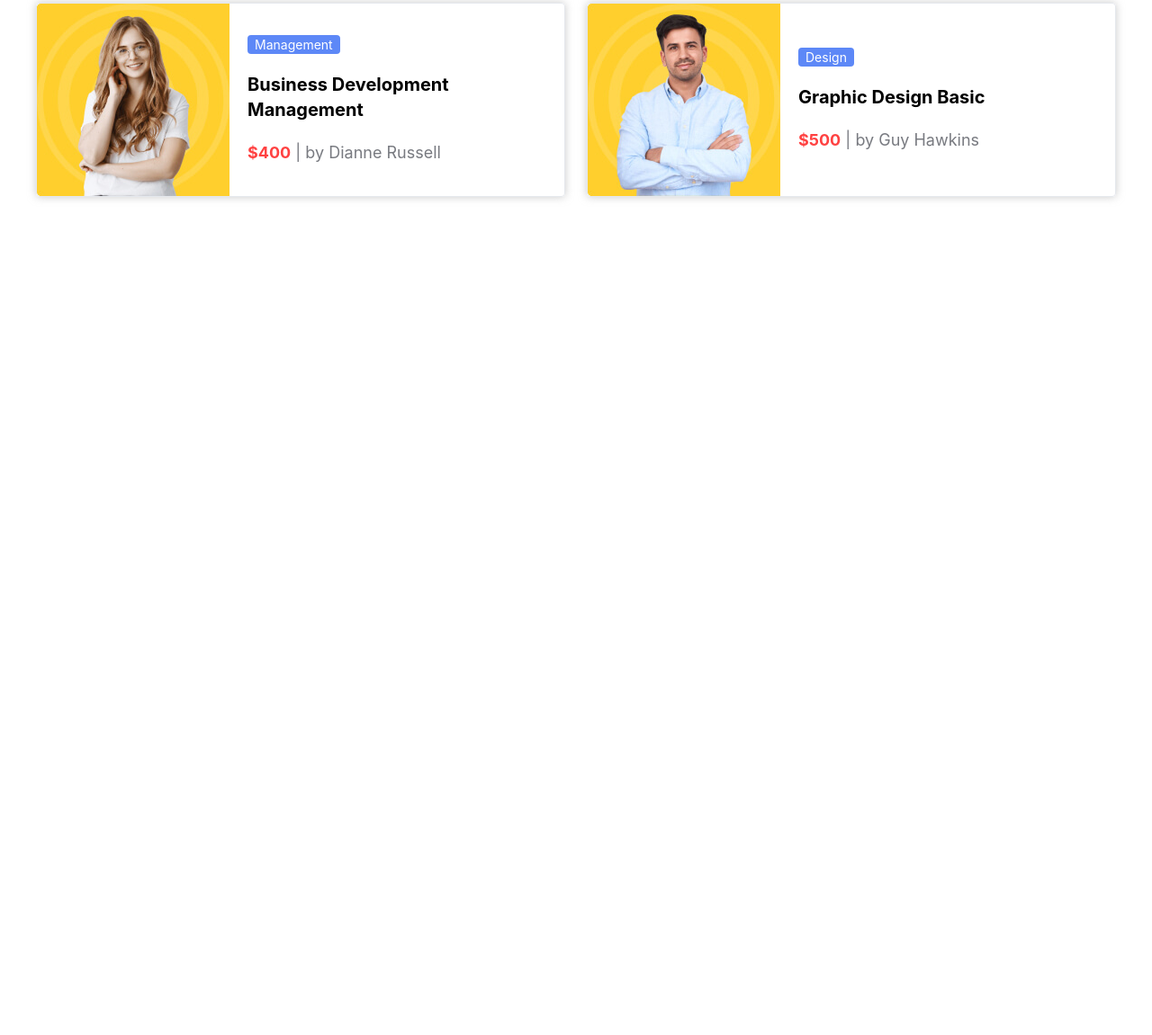
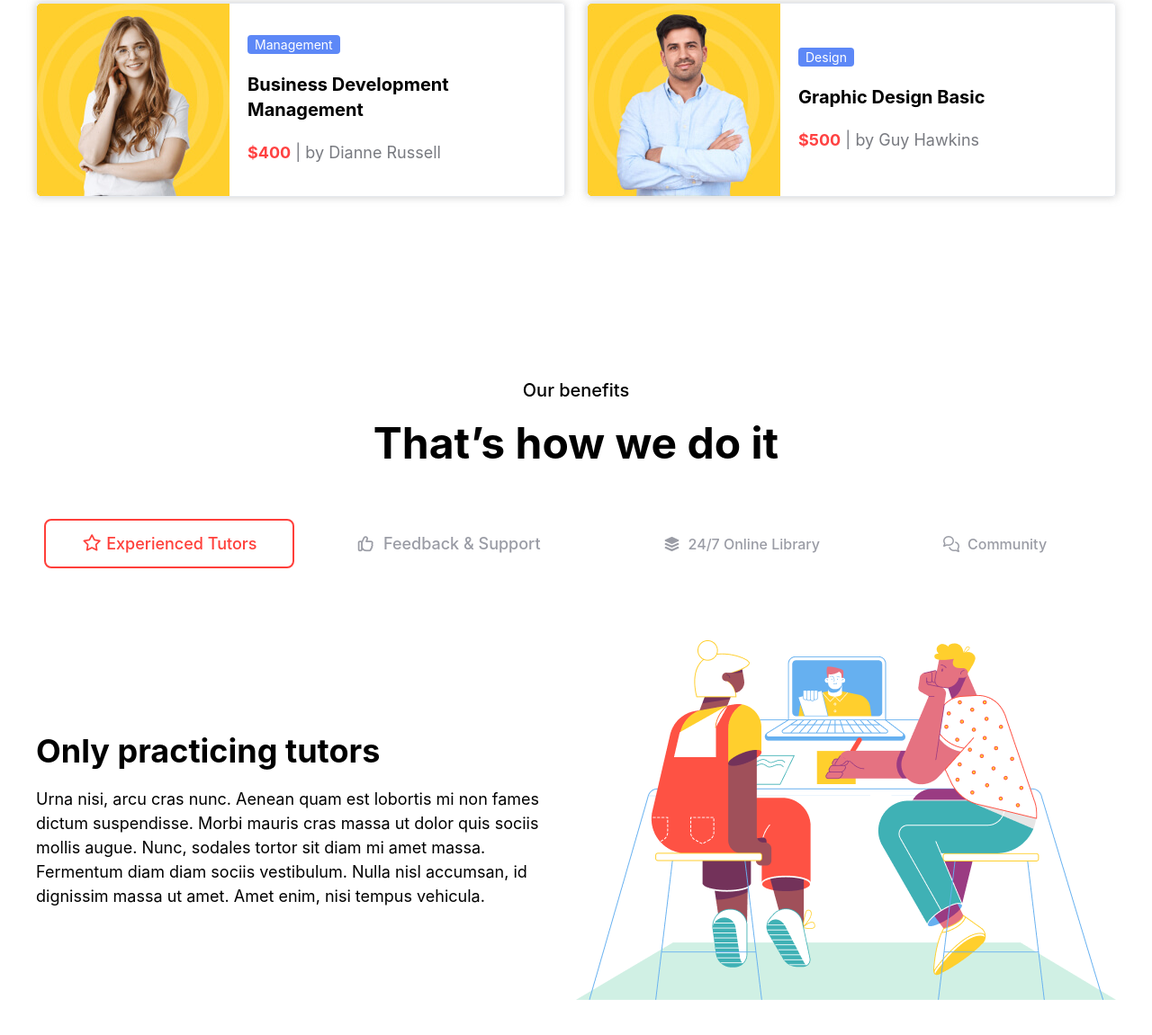
Before and after one commit to usmonnh-hub/CreateX, a website: page index.html in a window 1280 px wide. Shown: the part 2439-3590 px from the top of the page at 90% size. Before the commit the page ends 2758 px from the top, so only its background shows below. Drawn offline with nearby package versions, Linux system fonts and the light colour scheme; files that its build step writes are made by us from their sources.

Commit message:
page1 section4

```diff
--- a/index.html
+++ b/index.html
@@ -187,5 +187,22 @@
             </div>
         </div>
     </section>
+     <section class="max-w-300 m-auto flex flex-col gap-5 items-center p-5 lg:px-0 lg:py-25 mt-[80px] lg:mt-0">
+        <h6 class="font-[500] text-[20px]">Our benefits</h6>
+        <h1 class="text-3xl lg:text-5xl font-bold">That’s how we do it</h1>
+        <div class="flex flex-col lg:flex-row lg:mt-10 gap-3 lg:gap-0 font-[500] text-[#9A9CA5] justify-between">
+            <button class="active:bg-transparent active:text-[#ff3f3a] hover:bg-[#ff3f3a] to-[#FF3F3A] hover:text-[#fff] transition duration-900 hover:duration-900 hover:cursor-pointer bg-transparent text-[#FF3F3A] border-2 text-[18px] font-[550] py-[10px] px-[30px] rounded-[8px] border-[#FF3F3A]       lg:px-[40px] lg:py-[12px]"><i class="fa-regular fa-star"></i> Experienced Tutors</button>
+            <p class="px-17 py-2 flex items-center gap-2 text-[18px] "><i class="fa-regular fa-thumbs-up"></i> Feedback & Support</p>
+            <p class="px-17 py-2 flex items-center gap-2"><i class="fa-solid fa-layer-group"></i>24/7 Online Library</p>
+            <p class="px-17 py-2 flex items-center gap-2"><i class="fa-regular fa-comments"></i> Community</p>
+        </div>
+        <div class="w-full flex flex-col lg:flex-row my-10 justify-between lg:gap-10 items-center">
+            <aside class="flex flex-col gap-5 items-center lg:items-start">
+                <h2 class="font-[650] text-[35px] lg:text-4xl">Only practicing tutors</h2>
+                <p class="text-center lg:text-start text-[18px]">Urna nisi, arcu cras nunc. Aenean quam est lobortis mi non fames dictum suspendisse. Morbi mauris cras massa ut dolor quis sociis mollis augue. Nunc, sodales tortor sit diam mi amet massa. Fermentum diam diam sociis vestibulum. Nulla nisl accumsan, id dignissim massa ut amet. Amet enim, nisi tempus vehicula.</p>
+            </aside>
+            <img src="src/images/sf.png" alt="">
+        </div>
+    </section>
   </body>
 </html>
```
Also changed, not shown: src/images/sf.png (added).
